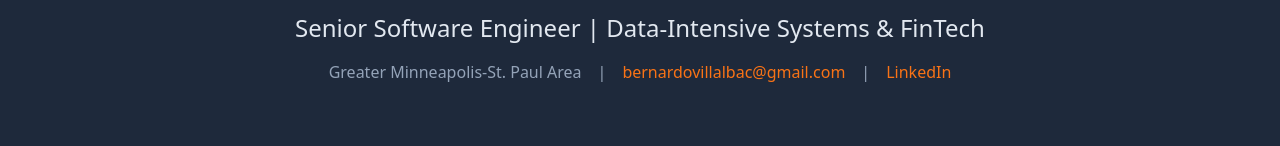
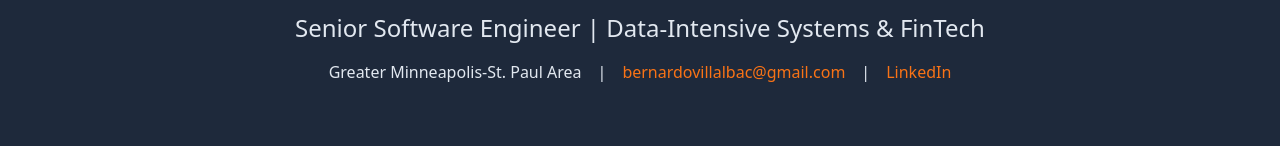
Before and after one commit to capatazche/my-public-website, a React (Vite) app: page /about in a window 1280 px wide. Shown: the part 173-319 px from the top of the page. Built offline with nearby package versions, Linux system fonts and the light colour scheme.

Commit message:
Text color change

```diff
--- a/src/components/resume/ResumeHeader.tsx
+++ b/src/components/resume/ResumeHeader.tsx
@@ -11,7 +11,7 @@
         <header className="flex flex-col items-center text-center py-8">
             <h1 className="text-4xl md:text-5xl font-extrabold">{name}</h1>
             <h2 className="text-xl md:text-2xl mt-2">{title}</h2>
-            <div className="flex flex-wrap justify-center gap-x-4 gap-y-2 mt-4 text-tertiary">
+            <div className="flex flex-wrap justify-center gap-x-4 gap-y-2 mt-4">
                 <span>{location}</span>
                 <span>|</span>
                 <a href={`mailto:${email}`}>{email}</a>
```
